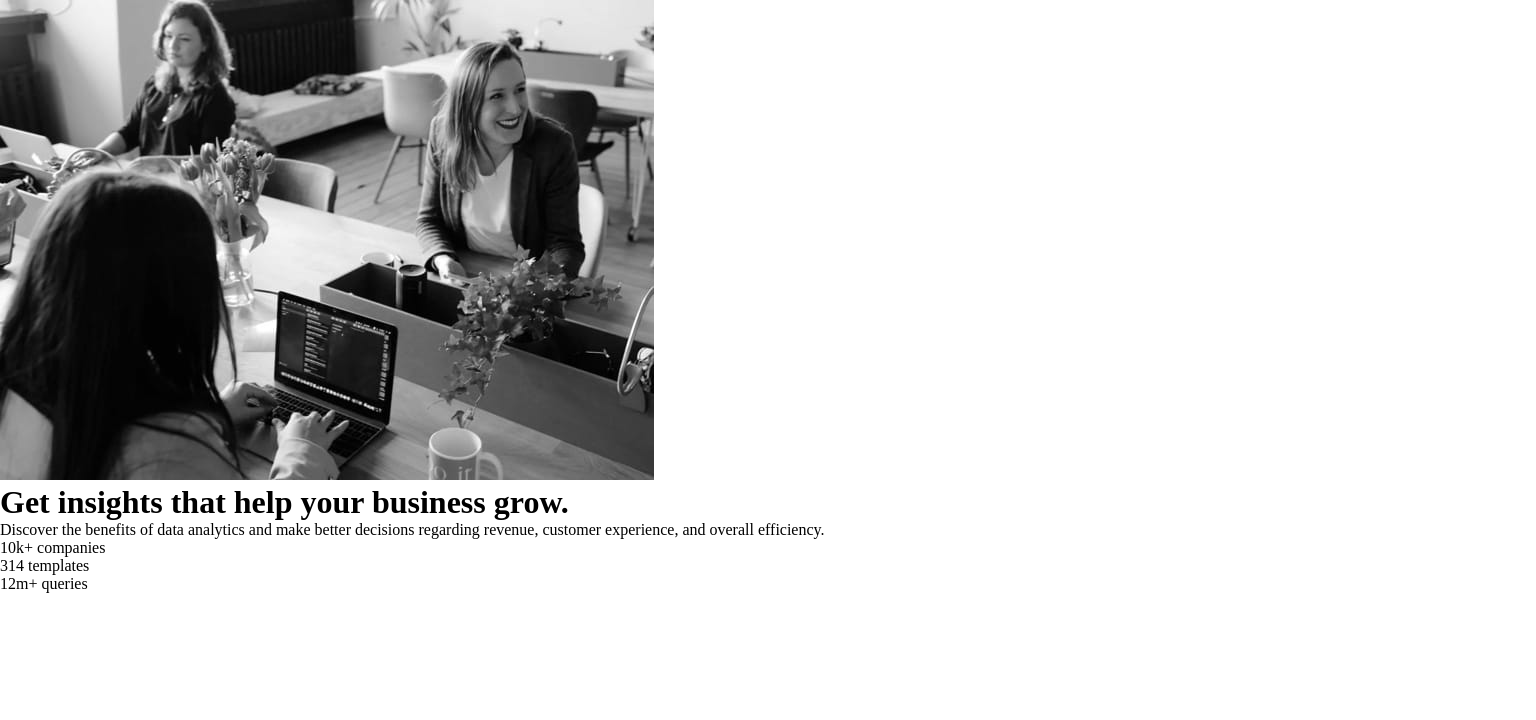
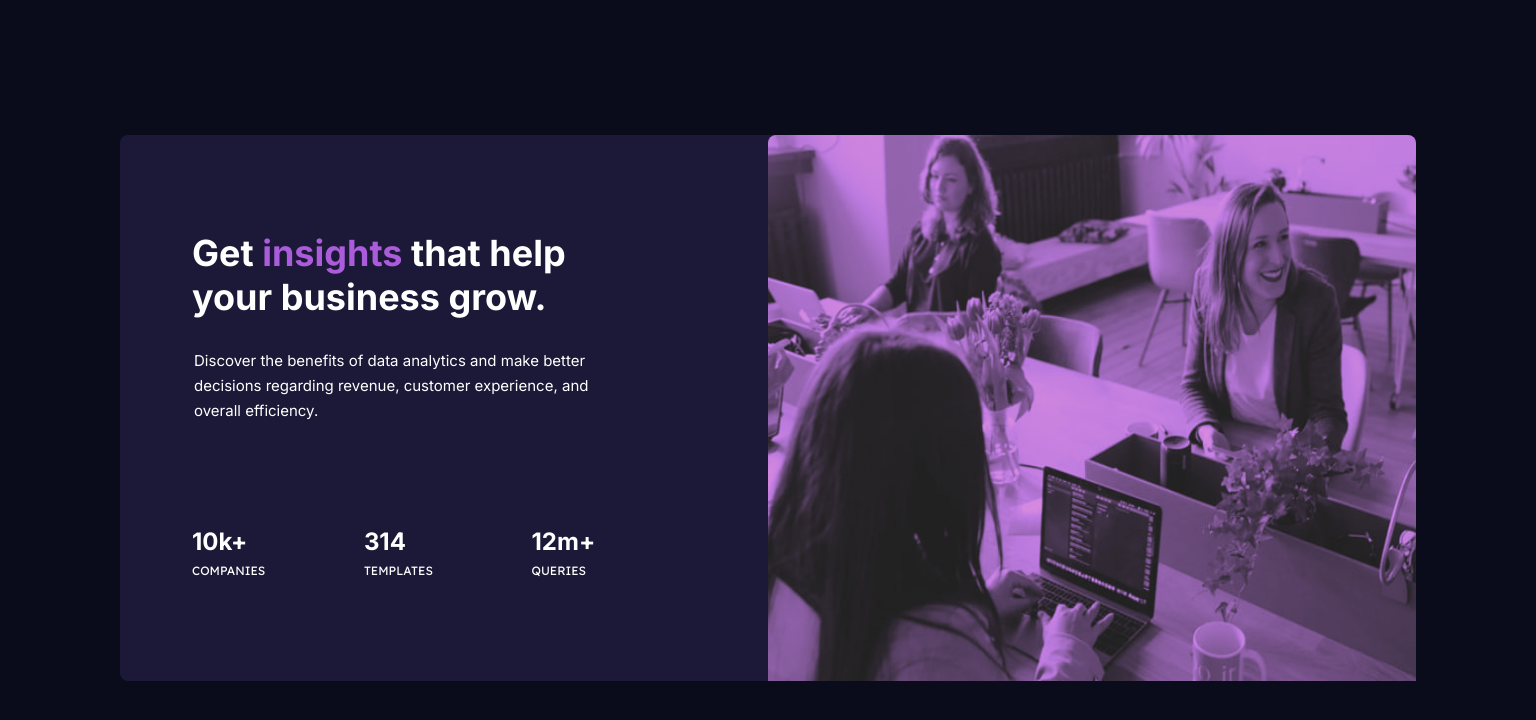
Before and after one commit to Mabchir/start_preview_card_component, a plain HTML site: page index.html in a window 1536 px wide. Drawn offline with Linux system fonts and the light colour scheme.

Commit message:
Styling (Desktop + Mobill)

```diff
--- a/index.html
+++ b/index.html
@@ -15,13 +15,13 @@
     <title>Frontend Mentor | Stats preview card component</title>
 
     <!-- Feel free to remove these styles or customise in your own stylesheet 👍 -->
-    <style>
+    <!-- <style>
       * {
         margin: 0;
         padding: 0;
         box-sizing: border-box;
       }
-    </style>
+    </style> -->
 
     <link rel="stylesheet" href="styles.css" />
   </head>
@@ -42,9 +42,18 @@
             regarding revenue, customer experience, and overall efficiency.
           </p>
           <div class="measures">
-            <div class="stats">10k+ companies</div>
-            <div class="stats">314 templates</div>
-            <div class="stats">12m+ queries</div>
+            <div class="stats">
+              10k+
+              <div class="indicator">companies</div>
+            </div>
+            <div class="stats">
+              314
+              <div class="indicator">templates</div>
+            </div>
+            <div class="stats">
+              12m+
+              <div class="indicator">queries</div>
+            </div>
           </div>
         </div>
       </div>
--- a/styles.css
+++ b/styles.css
@@ -0,0 +1,109 @@
+@import url("https://fonts.googleapis.com/css2?family=Inter:wght@400;700&family=Lexend+Deca&display=swap");
+
+:root {
+  --Inter: "Inter", sans-serif;
+  --Lexend: "Lexend Deca", sans-serif;
+}
+
+body {
+  display: flex;
+  align-items: center;
+  justify-content: center;
+  background-color: #0a0c1c;
+  min-height: 100vh;
+}
+
+.card {
+  /* display: flex; */
+  font-family: var(--Inter);
+  background-color: #1b1937;
+  border-radius: 8px;
+  color: white;
+  width: 90%;
+  text-align: center;
+  margin-left: 5%;
+}
+
+.card img {
+  width: 100%;
+  border-radius: 8px 8px 0px 0px;
+  filter: grayscale(100%) brightness(60%) sepia(60%) hue-rotate(-125deg)
+    saturate(500%) contrast(0.75);
+}
+
+.card_body {
+  margin: 32px 32px 0px 32px;
+  padding-bottom: 8px;
+}
+h1 {
+  font-size: 1.75rem;
+  margin-bottom: 16px;
+}
+
+h1 .highlight {
+  color: #ab5cdb;
+}
+
+p {
+  font-size: 0.9375rem;
+  font-weight: 400;
+  line-height: 1.5625rem;
+  margin-bottom: 40px;
+  padding: 0px 2px 0px 2px;
+}
+
+.card_body .measures {
+  display: flex;
+  flex-direction: column;
+}
+
+.card_body .stats {
+  font-size: 1.5rem;
+  font-weight: bold;
+  margin-bottom: 24px;
+  line-height: 29px;
+}
+
+.card_body .stats .indicator {
+  font-family: var(--Lexend);
+  font-size: 0.75rem;
+  font-weight: 400;
+  line-height: 29px;
+  text-transform: uppercase;
+}
+
+@media screen and (min-width: 1440px) {
+  .card {
+    display: flex;
+    flex-direction: row-reverse;
+    text-align: left;
+    max-width: 1440px;
+    padding: 0px;
+  }
+  .card img {
+    width: 50%;
+  }
+  .card_body {
+    padding: 72px 0px 72px 72px;
+    margin: 0px;
+    width: 50%;
+  }
+
+  .card_body .measures {
+    flex-direction: row;
+    justify-content: space-between;
+  }
+  .card_body h1 {
+    font-size: 2.25rem;
+    line-height: 2.75rem;
+    margin-right: 25%;
+  }
+  .card_body p {
+    margin-top: 5%;
+    margin-right: 30%;
+  }
+  .card_body .measures {
+    width: 70%;
+    margin-top: 18%;
+  }
+}
```
